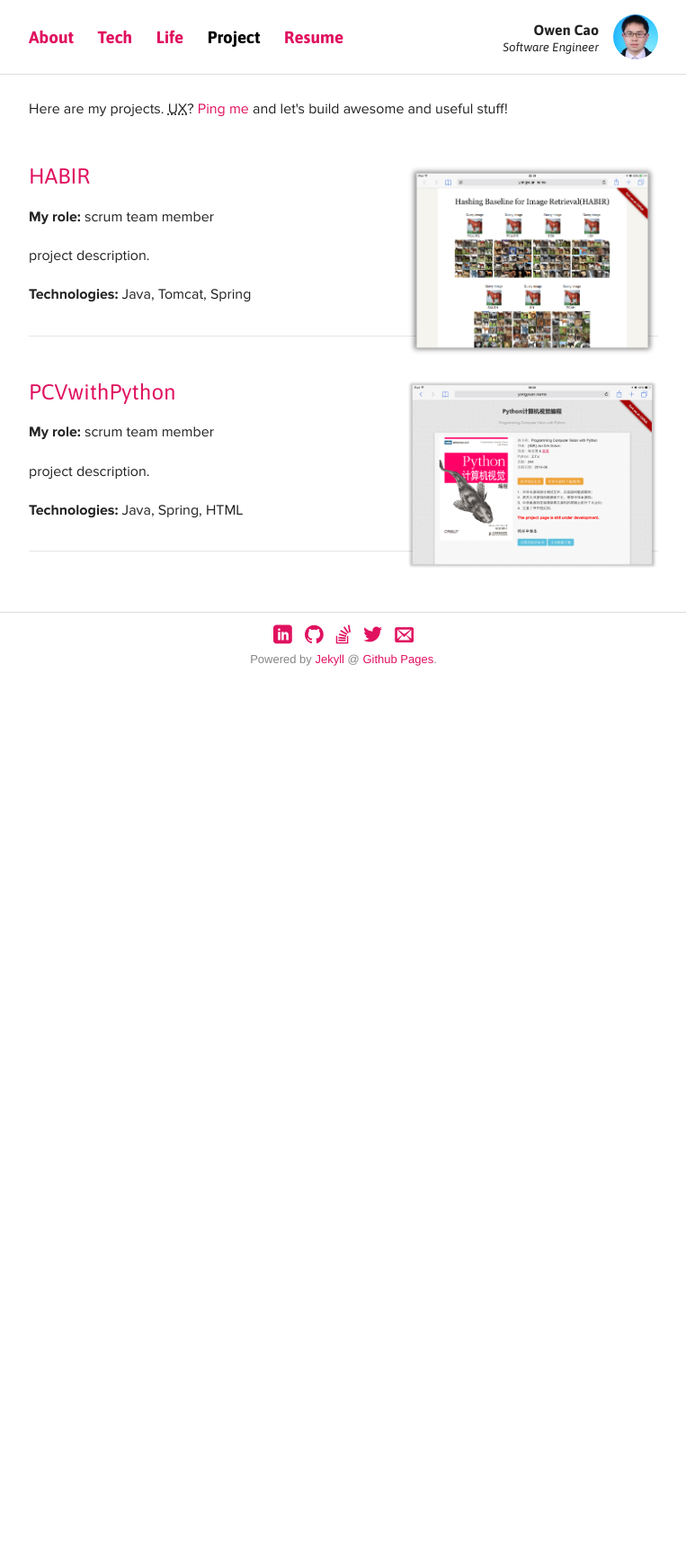
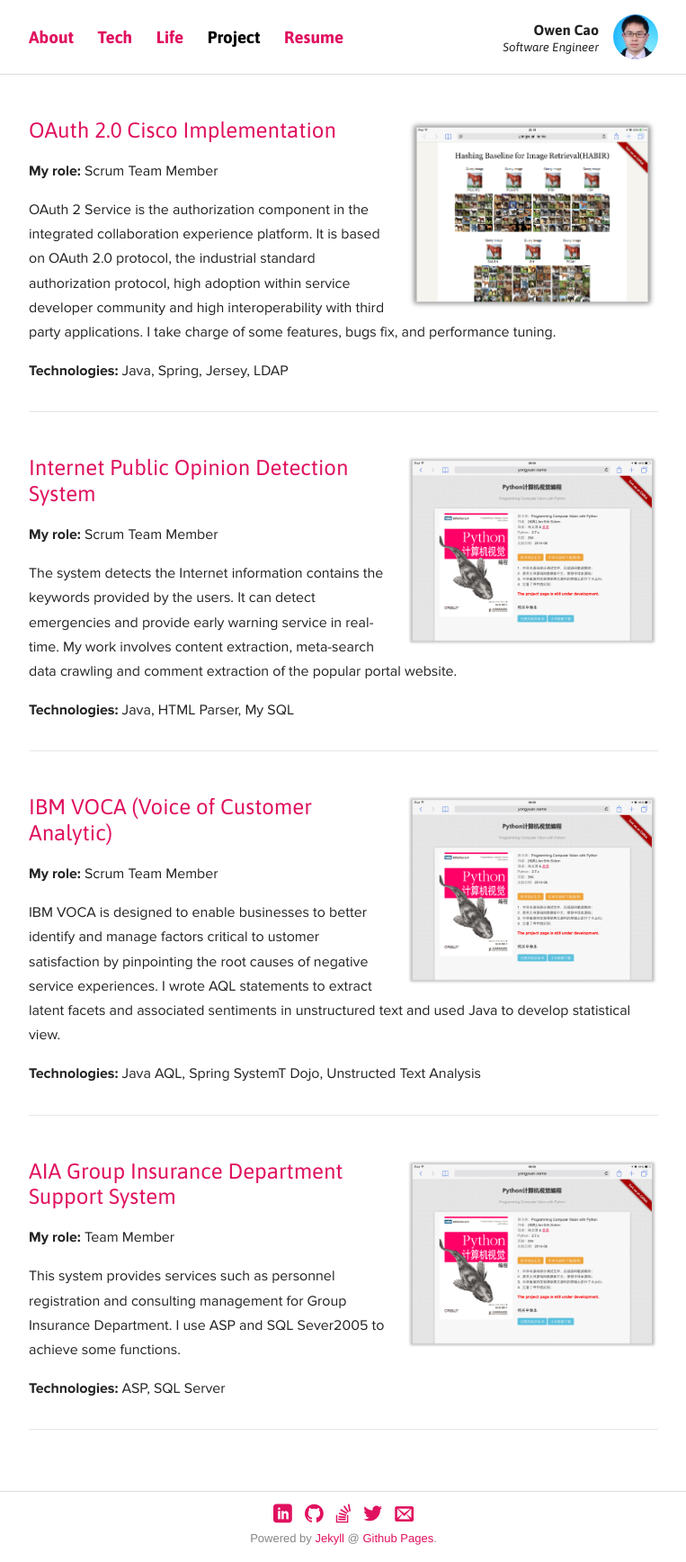
Before and after one commit to cynosure7/cynosure7.github.io, a Jekyll site: the page built from project/index.html, in a window 1280 px wide. Shown: the whole page at 90% size, without its empty margins (258-1021 px from the left). Built offline with Jekyll 4.4.1, drawn with Linux system fonts in a browser that asks for light colours; Markdown is read by kramdown in place of the engine named in the settings; before the commit the page ends 900 px from its top, so only the background shows below that.

Commit message:
add project in Project page

```diff
--- a/_data/projects.yml
+++ b/_data/projects.yml
@@ -1,21 +1,38 @@
-- name: HABIR
+- name: OAuth 2.0 Cisco Implementation
   image: HABIRH_with_shadow.png
   url: http://helloowen.com
-  role: scrum team member
-  description: >
-    project description.
+  role: Scrum Team Member
+  description: OAuth 2 Service is the authorization component in the integrated collaboration experience platform. It is based on OAuth 2.0 protocol, the industrial standard authorization protocol, high adoption within service developer community and high interoperability with third party applications. I take charge of some features, bugs fix, and performance tuning.
   technologies:
     - Java
-    - Tomcat
-    - Spring
+    - Spring, Jersey
+    - LDAP
 
-- name: PCVwithPython
+- name: Internet Public Opinion Detection System
   image: PCVH_with_shadow.png
   url: http://helloowen.com
-  role: scrum team member
-  description: >
-    project description.
+  role: Scrum Team Member
+  description: The system detects the Internet information contains the keywords provided by the users. It can detect emergencies and provide early warning service in real-time. My work involves content extraction, meta-search data crawling and comment extraction of the popular portal website.
   technologies:
     - Java
-    - Spring
-    - HTML
+    - HTML Parser
+    - My SQL
+
+- name: IBM VOCA (Voice of Customer Analytic)
+  image: PCVH_with_shadow.png
+  url: http://helloowen.com
+  role: Scrum Team Member
+  description: IBM VOCA is designed to enable businesses to better identify and manage factors critical to ustomer satisfaction by pinpointing the root causes of negative service experiences. I wrote AQL statements to extract latent facets and associated sentiments in unstructured text and used Java to develop statistical view.
+  technologies:
+    - Java AQL
+    - Spring SystemT Dojo
+    - Unstructed Text Analysis
+
+- name: AIA Group Insurance Department Support System
+  image: PCVH_with_shadow.png
+  url: http://helloowen.com
+  role: Team Member
+  description: This system provides services such as personnel registration and consulting management for Group Insurance Department. I use ASP and SQL Sever2005 to achieve some functions.
+  technologies:
+    - ASP
+    - SQL Server
--- a/project/index.html
+++ b/project/index.html
@@ -4,13 +4,6 @@
 description: Owen's projects.
 category: project
 ---
-
-<p class="fancy">
-  Here are my projects.
-  <abbr title="User Experience">UX</abbr>?
-
-  <a href="/contact/">Ping me</a> and let's build awesome and useful stuff!
-</p>
 
 {% for product in site.data.projects %}
   <section>
```
